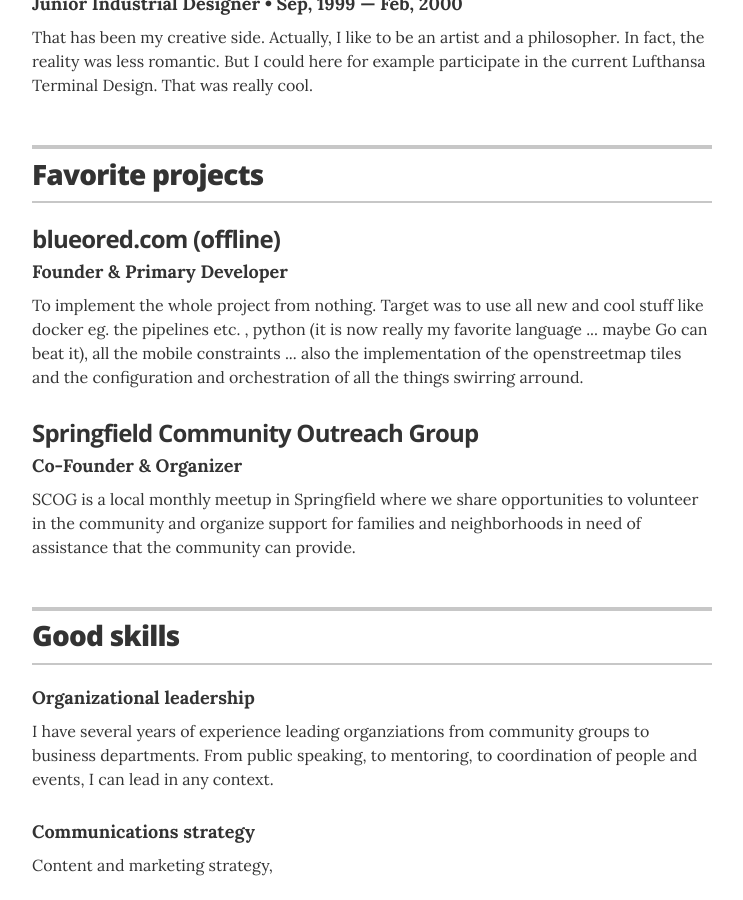
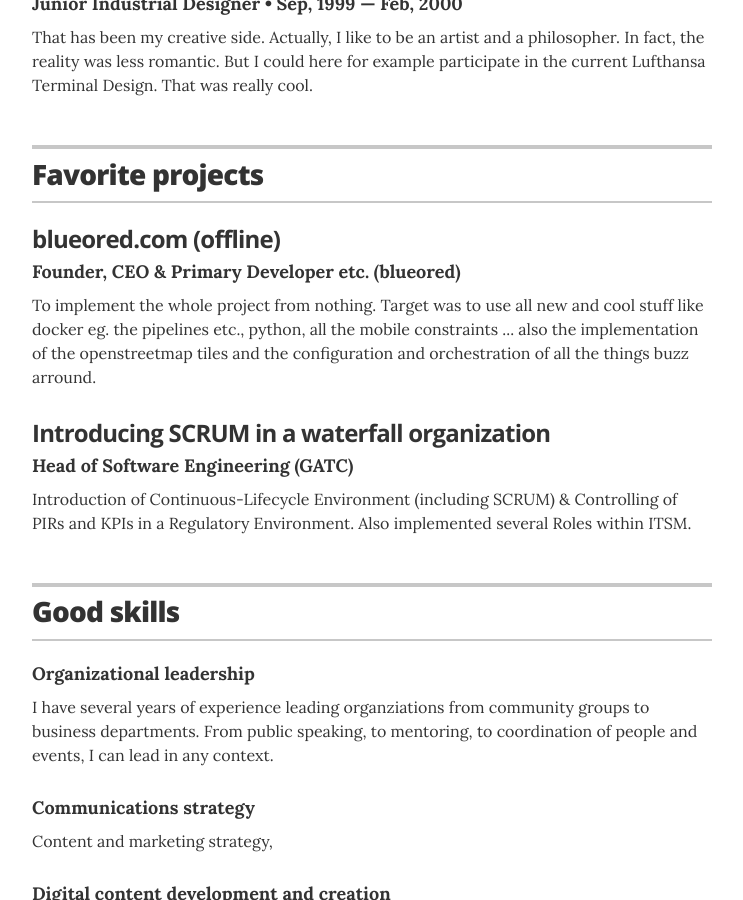
Before and after one commit to borishager/borishager.github.io, a Jekyll site: the page built from index.html, in a window 1280 px wide and 900 px high, scrolled down 1449 px. Shown: the whole window, without its empty margins (268-1011 px from the left). Built offline with Jekyll 4.4.1, drawn with Linux system fonts in a browser that asks for light colours.

Commit message:
Update projects.yml

```diff
--- a/_data/projects.yml
+++ b/_data/projects.yml
@@ -1,14 +1,11 @@
 # Projects
-# uncomment the urls if you wish to display them, and add your own URL
 
-# jazznotes.io
+# blueored.com
 - project: blueored.com (offline)
-  role: Founder & Primary Developer
-  description: To implement the whole project from nothing. Target was to use all new and cool stuff like docker eg. the pipelines etc. , python (it is now really my favorite language ... maybe Go can beat it), all the mobile constraints ... also the implementation of the openstreetmap tiles and the configuration and orchestration of all the things swirring arround.
+  role: Founder, CEO & Primary Developer etc. (blueored)
+  description: To implement the whole project from nothing. Target was to use all new and cool stuff like docker eg. the pipelines etc., python, all the mobile constraints ... also the implementation of the openstreetmap tiles and the configuration and orchestration of all the things buzz arround.
 
 # Springfield Community Outreach Group
-- project: Springfield Community Outreach Group
-  role: Co-Founder & Organizer
-  duration: 2007 &mdash; Present
-  # url: "#"
-  description: SCOG is a local monthly meetup in Springfield where we share opportunities to volunteer in the community and organize support for families and neighborhoods in need of assistance that the community can provide.
+- project: Introducing SCRUM in a waterfall organization
+  role: Head of Software Engineering (GATC)
+  description: Introduction of Continuous-Lifecycle Environment (including SCRUM) & Controlling of PIRs and KPIs in a Regulatory Environment. Also implemented several Roles within ITSM.
```
